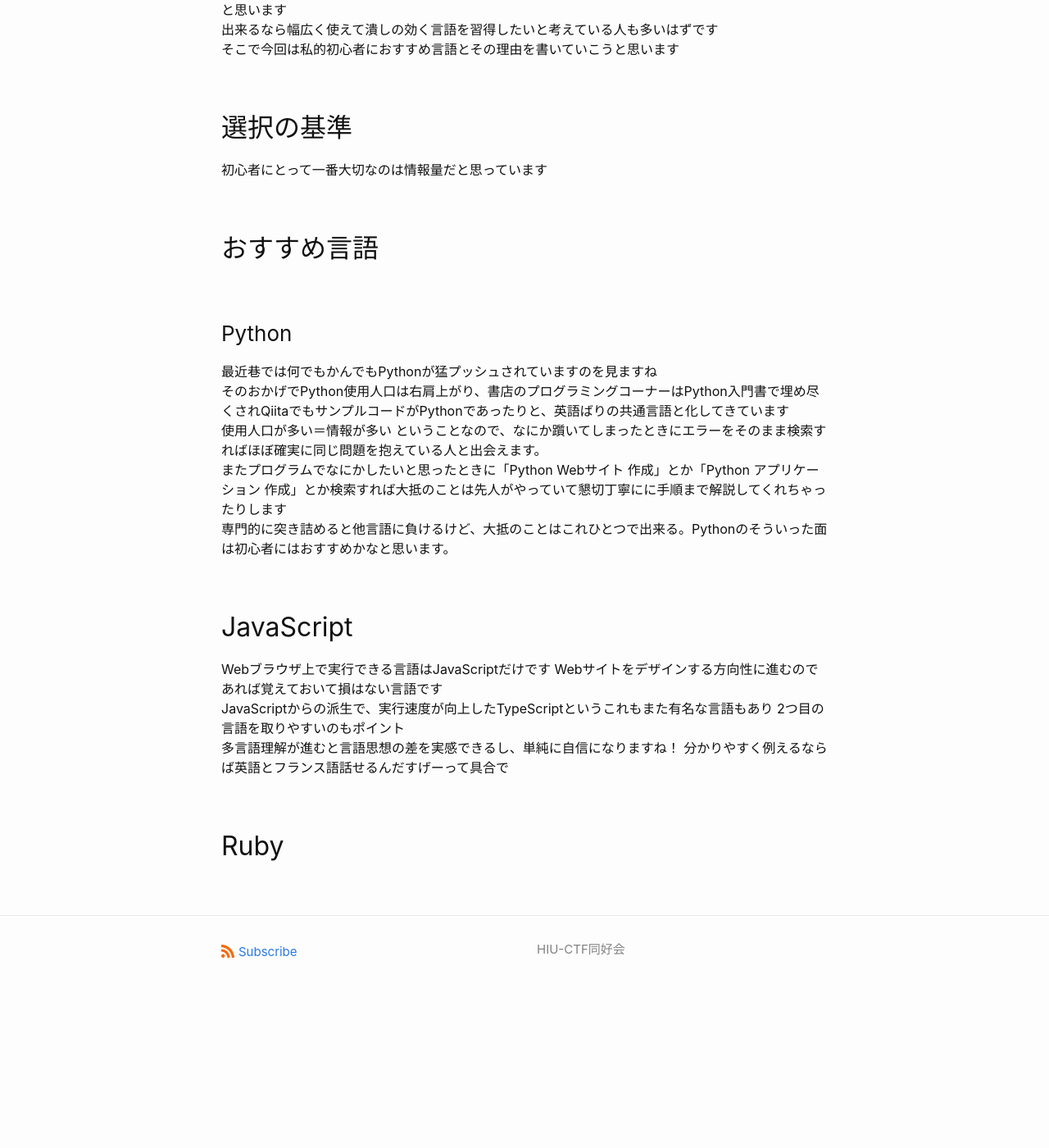
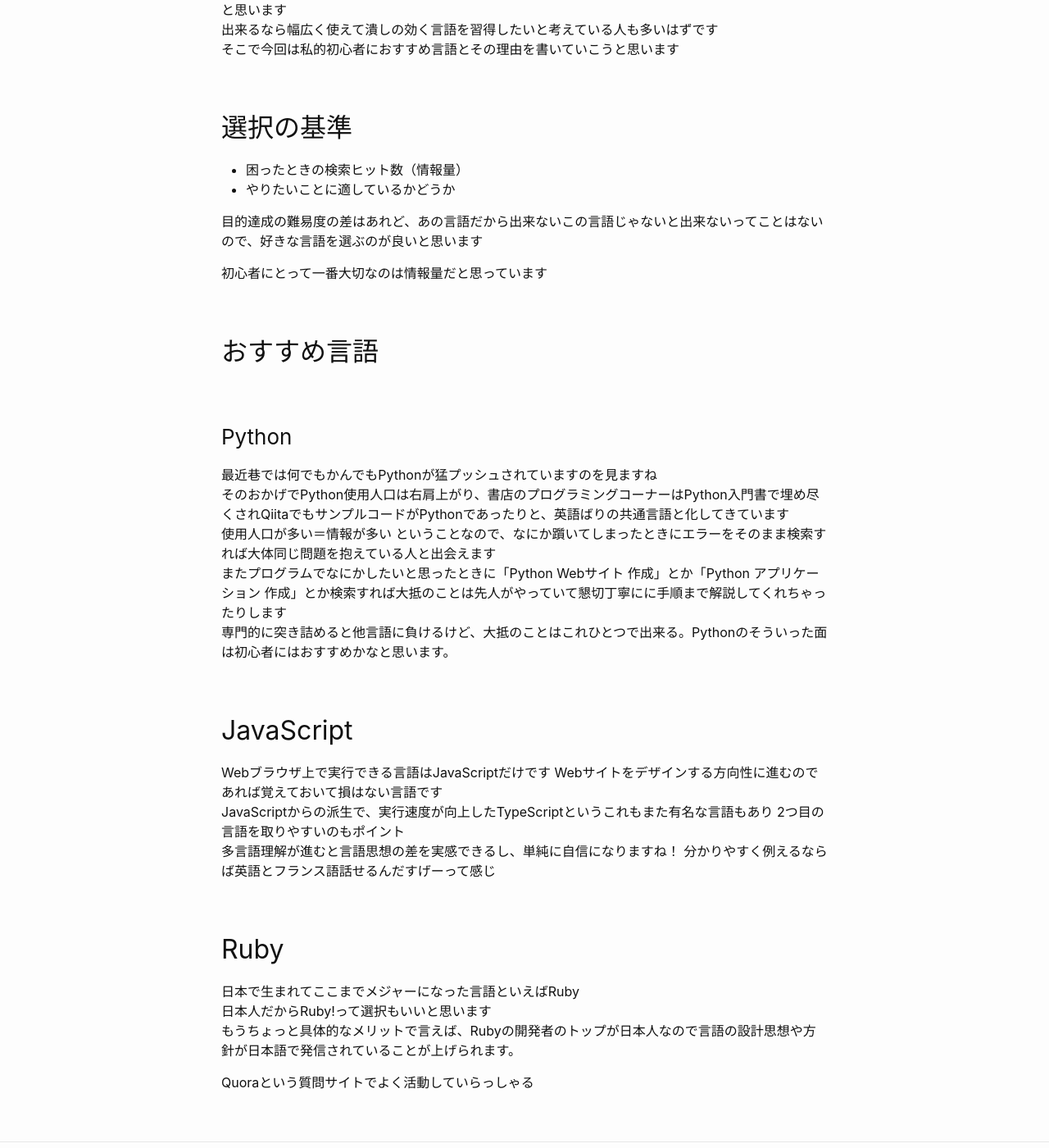
Before and after one commit to hiuctf/hiuctf.github.io, a Jekyll site: the page built from _posts/2021-06-09-differences-among-program-languages.markdown, in a window 1280 px wide and 1400 px high, scrolled down 230 px. Shown: the whole window at 82% size. Built offline with Jekyll 4.4.1, drawn with Linux system fonts in a browser that asks for light colours; before the commit the page ends 1463 px from its top, so only the background shows below that.

Commit message:
update article

```diff
--- a/_posts/2021-06-09-differences-among-program-languages.markdown
+++ b/_posts/2021-06-09-differences-among-program-languages.markdown
@@ -21,6 +21,11 @@ date: 2021-06-09 23:07:49 +0900
 
 ## 選択の基準
 
+- 困ったときの検索ヒット数（情報量）
+- やりたいことに適しているかどうか
+
+目的達成の難易度の差はあれど、あの言語だから出来ないこの言語じゃないと出来ないってことはないので、好きな言語を選ぶのが良いと思います<br>
+
 初心者にとって一番大切なのは情報量だと思っています
 
 ## おすすめ言語
@@ -29,7 +34,7 @@ date: 2021-06-09 23:07:49 +0900
 
 最近巷では何でもかんでもPythonが猛プッシュされていますのを見ますね<br>
 そのおかげでPython使用人口は右肩上がり、書店のプログラミングコーナーはPython入門書で埋め尽くされQiitaでもサンプルコードがPythonであったりと、英語ばりの共通言語と化してきています<br>
-使用人口が多い＝情報が多い ということなので、なにか躓いてしまったときにエラーをそのまま検索すればほぼ確実に同じ問題を抱えている人と出会えます。<br>
+使用人口が多い＝情報が多い ということなので、なにか躓いてしまったときにエラーをそのまま検索すれば大体同じ問題を抱えている人と出会えます<br>
 またプログラムでなにかしたいと思ったときに「Python Webサイト 作成」とか「Python アプリケーション 作成」とか検索すれば大抵のことは先人がやっていて懇切丁寧にに手順まで解説してくれちゃったりします<br>
 専門的に突き詰めると他言語に負けるけど、大抵のことはこれひとつで出来る。Pythonのそういった面は初心者にはおすすめかなと思います。
 
@@ -38,6 +43,12 @@ date: 2021-06-09 23:07:49 +0900
 Webブラウザ上で実行できる言語はJavaScriptだけです
 Webサイトをデザインする方向性に進むのであれば覚えておいて損はない言語です<br>
 JavaScriptからの派生で、実行速度が向上したTypeScriptというこれもまた有名な言語もあり 2つ目の言語を取りやすいのもポイント<br>
-多言語理解が進むと言語思想の差を実感できるし、単純に自信になりますね！ 分かりやすく例えるならば英語とフランス語話せるんだすげーって具合で
+多言語理解が進むと言語思想の差を実感できるし、単純に自信になりますね！ 分かりやすく例えるならば英語とフランス語話せるんだすげーって感じ
 
 ## Ruby
+
+日本で生まれてここまでメジャーになった言語といえばRuby<br>
+日本人だからRuby!って選択もいいと思います<br>
+もうちょっと具体的なメリットで言えば、Rubyの開発者のトップが日本人なので言語の設計思想や方針が日本語で発信されていることが上げられます。<br>
+
+Quoraという質問サイトでよく活動していらっしゃる
```
